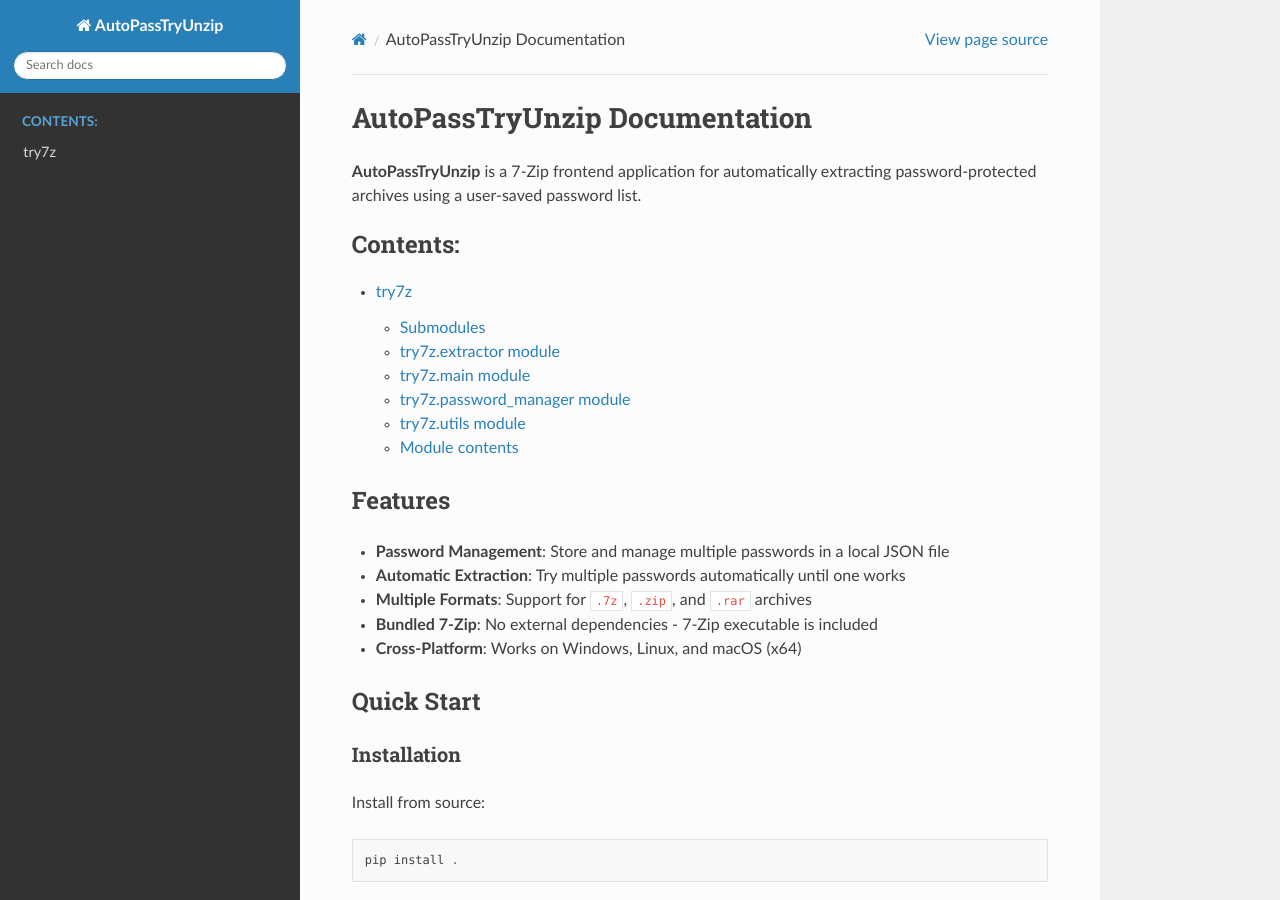
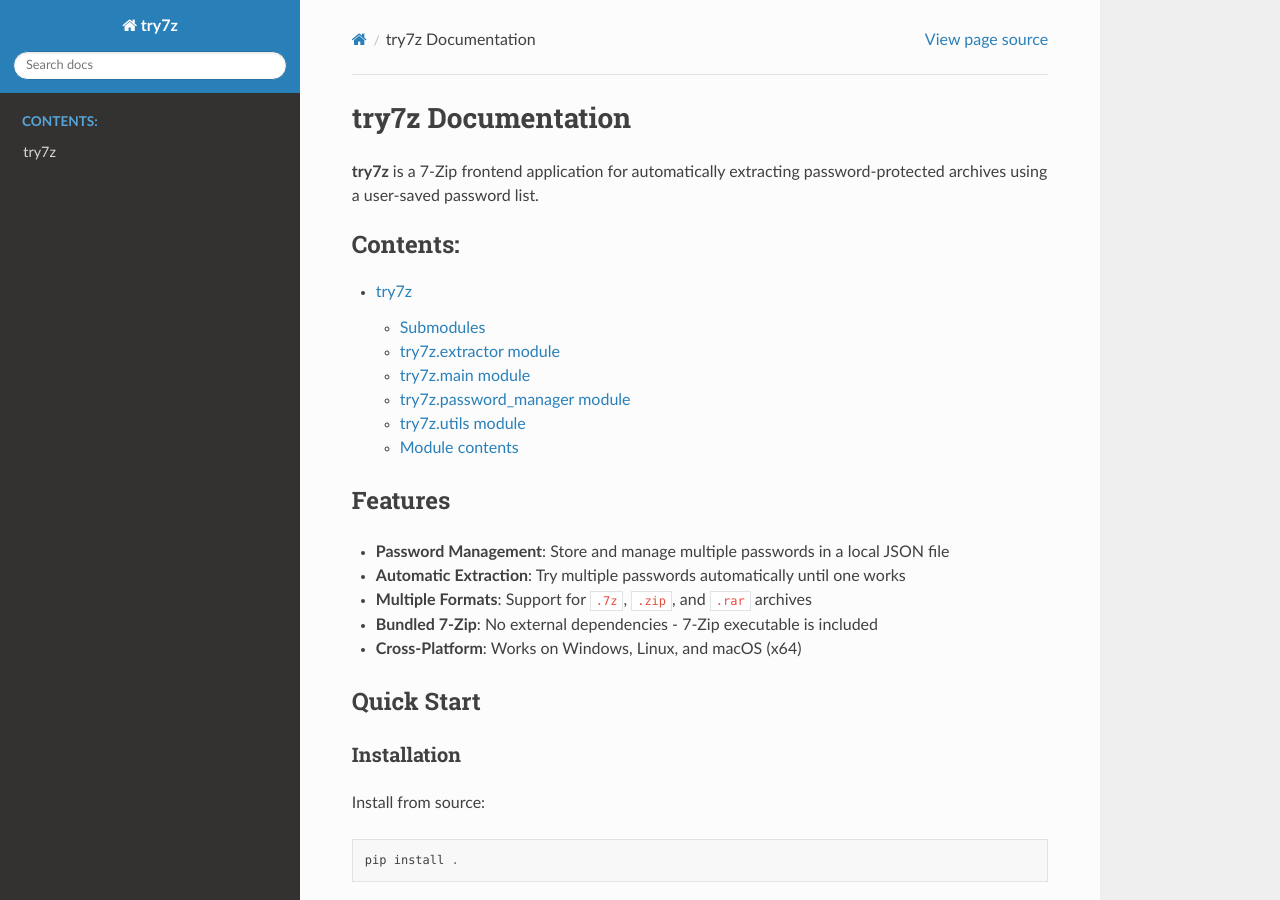
Before and after one commit to lsq6815/try7z, a Sphinx documentation site: the page built from docs/index.rst, in a window 1280 px wide and 900 px high. Built offline with Sphinx 7.4.7 and the Read the Docs theme 3.1.0, drawn with Linux system fonts in a browser that asks for light colours.

```diff
--- a/docs/conf.py
+++ b/docs/conf.py
@@ -11,11 +11,11 @@
 # -- Project information -----------------------------------------------------
 # https://www.sphinx-doc.org/en/master/usage/configuration.html#project-information
 
-project = 'AutoPassTryUnzip'
+project = 'try7z'
 copyright = '2026, Author'
 author = 'Author'
-release = '0.1.0'
-version = '0.1.0'
+release = '0.5.0'
+version = '0.5.0'
 
 # -- General configuration ---------------------------------------------------
 # https://www.sphinx-doc.org/en/master/usage/configuration.html#general-configuration
--- a/docs/index.rst
+++ b/docs/index.rst
@@ -1,7 +1,7 @@
-AutoPassTryUnzip Documentation
-==============================
+try7z Documentation
+===================
 
-**AutoPassTryUnzip** is a 7-Zip frontend application for automatically extracting
+**try7z** is a 7-Zip frontend application for automatically extracting
 password-protected archives using a user-saved password list.
 
 .. toctree::
--- a/try7z/__init__.py
+++ b/try7z/__init__.py
@@ -1,4 +1,4 @@
-"""AutoPassTryUnzip - 7-Zip frontend for automatic password extraction.
+"""try7z - 7-Zip frontend for automatic password extraction.
 
 This package provides tools for managing password lists and automatically
 extracting password-protected archives using 7-Zip.
```
Also changed, not shown: AGENTS.md (+3 -3 lines), README.md (+6 -6 lines), 4 other files.
